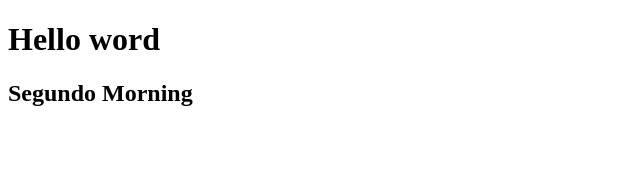
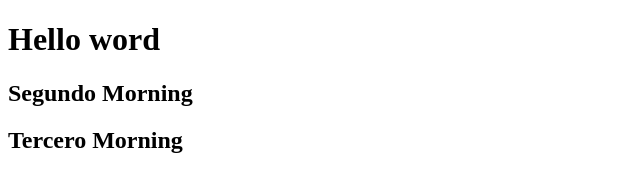
Before and after one commit to NoeSteven96/PruebaGit, a plain HTML site: page index.html in a window 1280 px wide. Shown: the whole page, without its empty margins (0-640 px from the left). Drawn offline with Linux system fonts and the light colour scheme.

Commit message:
mi tercer h2

```diff
--- a/index.html
+++ b/index.html
@@ -8,5 +8,6 @@
 <body>
     <h1>Hello word</h1>
     <h2>Segundo Morning</h2>
+    <h2>Tercero Morning</h2>
 </body>
 </html>
```
